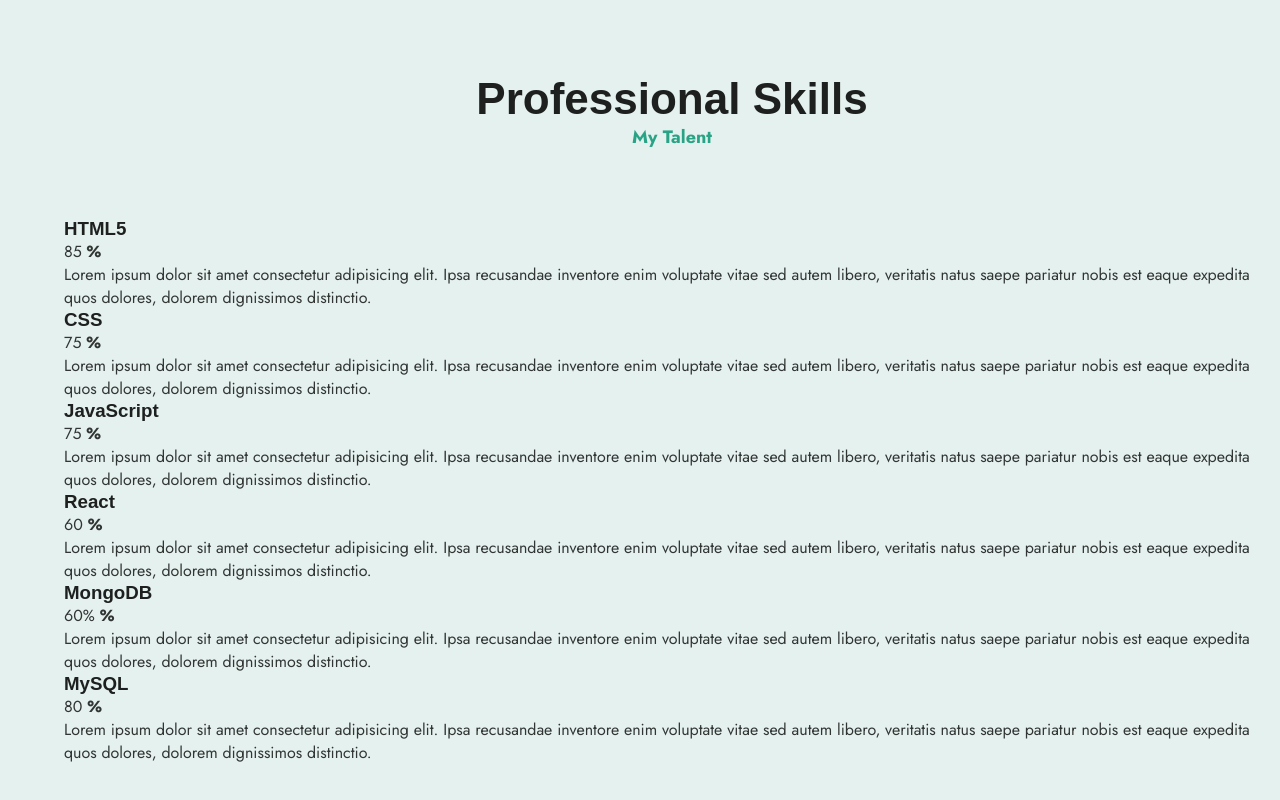
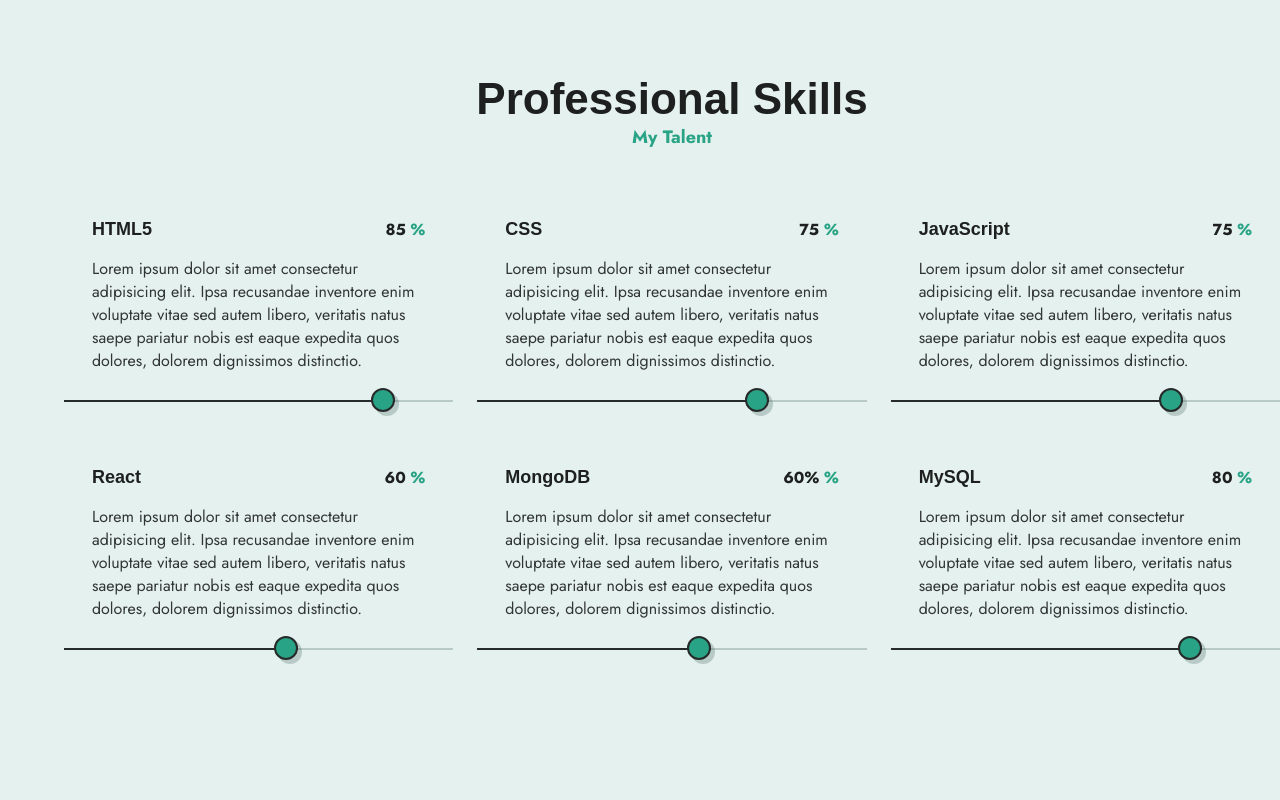
Before and after one commit to shiva-cosmic/ShivanshhPortfolio, a plain HTML site: page index.html in a window 1280 px wide. Shown: the part 1704-2504 px from the top of the page. After the commit the page ends 2482 px from the top, so only its background shows below. Drawn offline with nearby package versions, Linux system fonts and the light colour scheme.

Commit message:
P.S. Completed

```diff
--- a/assets/css/styles.css
+++ b/assets/css/styles.css
@@ -557,6 +557,65 @@ textarea {
 }
 
 /*=============== SKILLS ===============*/
+.skills-container {
+  grid-template-columns: repeat(3, 1fr);
+  gap: 4rem 1.5rem;
+}
+
+.skills-header {
+  display: flex;
+  align-items: center;
+  justify-content: space-between;
+}
+
+.skills-header,
+.skills-description {
+  padding-inline: 1.75rem;
+}
+
+.skills-name {
+  font-size: var(--large-font-size);
+}
+
+.skills-value {
+  color: var(--title-color);
+  font-weight: var(--font-bold);
+}
+
+.skills-value b {
+  color: var(--first-color);
+}
+.skills-description {
+  margin-block: 1rem 1.75rem;
+}
+
+.skills-bar,
+.skills-percentage {
+  height: 2px;
+}
+
+.skills-bar {
+  background-color: var(--shadow-color);
+}
+
+.skills-percentage {
+  display: block;
+  background-color: var(--border-color);
+  position: relative;
+}
+
+.skills-percentage::before {
+  content: "";
+  position: absolute;
+  right: 0;
+  top: -0.75rem;
+  width: 20px;
+  height: 20px;
+  border-radius: 50%;
+  background-color: var(--first-color);
+  border: 2px solid var(--border-color);
+  box-shadow: 4px 4px var(--shadow-color);
+}
 
 /*=============== WORK ===============*/
 
```
